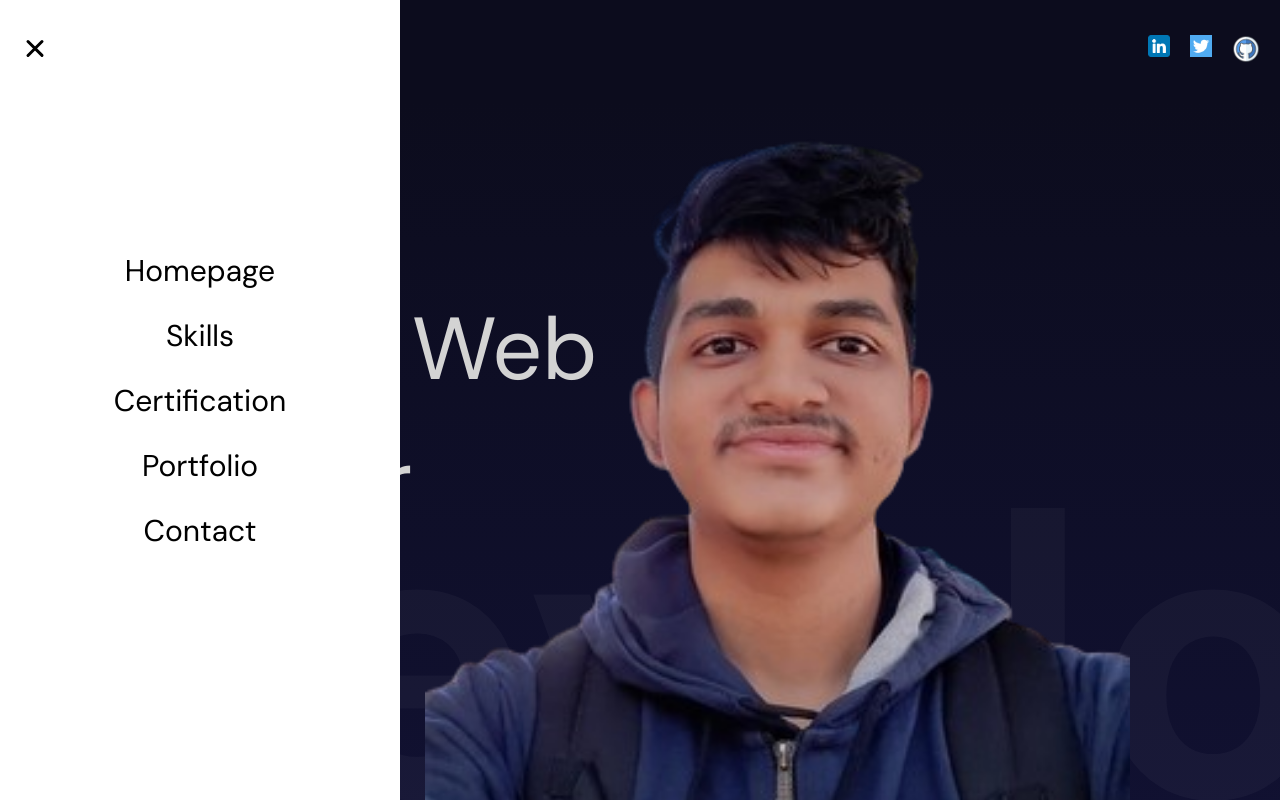
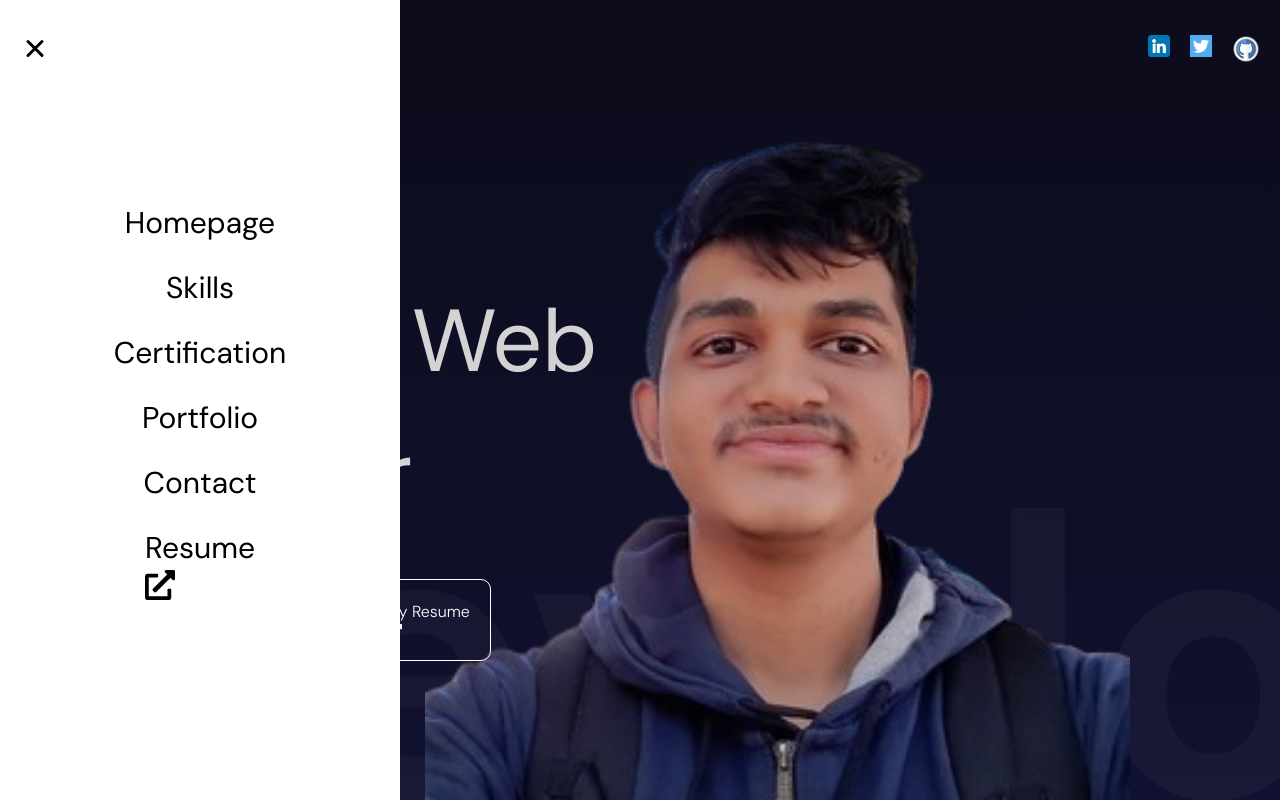
Before and after one commit to khush2808/khush-portfolio, a React (Vite) app: page / in a window 1280 px wide. Both pictures are taken after a click on the button 50 px from the left and 50 px from the top of the page. Shown: the top 800 px of the page. Built offline with nearby package versions, Linux system fonts and the light colour scheme.

Commit message:
added resume and its components

```diff
--- a/package.json
+++ b/package.json
@@ -14,6 +14,7 @@
     "framer-motion": "^11.3.31",
     "react": "18.2.0",
     "react-dom": "18.2.0",
+    "react-icons": "^5.3.0",
     "react-scroll": "^1.9.0",
     "sass": "^1.77.8",
     "tailwind": "^4.0.0"
--- a/src/App.jsx
+++ b/src/App.jsx
@@ -1,6 +1,5 @@
 import "./app.scss";
 import Navbar from "./components/navbar/Navbar";
-import Test from "./Test";
 import Hero from "./components/hero/Hero"
 import Parallax from "./components/parallax/Parallax";
 import Portfolio from "./components/portfolio/Portfolio";
--- a/src/components/hero/Hero.jsx
+++ b/src/components/hero/Hero.jsx
@@ -1,6 +1,6 @@
 import "./hero.scss";
 import { motion } from "framer-motion";
-import { Link, Element } from "react-scroll";
+import { FaExternalLinkAlt } from "react-icons/fa";
 
 const textVariants = {
   initial: {
@@ -69,6 +69,14 @@ const Hero = () => {
             </motion.button>
             </a>
 
+						<a href="https://drive.google.com/file/d/1l2jwt9Y4j8dLHvFhMI1w8_NWw2F2gQlr/view?usp=sharing" target = "_blank" rel = "noreferrer">
+            <motion.button
+              variants={textVariants}
+            >
+              My Resume <FaExternalLinkAlt />
+            </motion.button>
+            </a>
+
 
 
 
@@ -87,7 +95,7 @@ const Hero = () => {
         initial="initial"
         animate="animate"
       >
-        Web developer UI Designer
+        Web developer
       </motion.div>
       <div className="imageContainer">
         <img src="/mygoodphoto.png" alt="" />
--- a/src/components/portfolio/Portfolio.jsx
+++ b/src/components/portfolio/Portfolio.jsx
@@ -56,7 +56,7 @@ const Single = ({ item }) => {
           <motion.div className="textContainer" style={{y}}>
             <h2>{item.title}</h2>
             <p>{item.desc}</p>
-            <a href={item.link} target="_blank"><button>See Demo</button></a>
+            <a href={item.link} target="_blank" rel = "noreferrer"><button>See Demo</button></a>
           </motion.div>
         </div>
       </div>
--- a/src/components/sidebar/links/Links.jsx
+++ b/src/components/sidebar/links/Links.jsx
@@ -1,4 +1,5 @@
 import {motion} from "framer-motion"
+import { FaExternalLinkAlt } from "react-icons/fa";
 
 const variants = {
   open:{
@@ -28,13 +29,19 @@ const itemvariants = {
 
 const Links = () => {
 
-  const items = [ "Homepage" , "Skills" , "Certification" , "Portfolio" , "Contact"];
+  const items = [ "Homepage" , "Skills" , "Certification" , "Portfolio" , "Contact","Resume"];
 
 
   return (
-    <motion.div className="links" variants={variants}>{items.map(item=>(
+    <motion.div className="links" variants={variants}>{items.map((item)=>{ if(item === "Resume"){ return (
+      <motion.a href={`https://drive.google.com/file/d/1l2jwt9Y4j8dLHvFhMI1w8_NWw2F2gQlr/view?usp=drive_link`} target = "_blank" key={item} variants = {itemvariants} whileHover={{scale:1.1}} whileTap={{scale:0.95}}>{item } < FaExternalLinkAlt />
+</motion.a>
+
+    )}
+			else return (
       <motion.a href={`#${item}`} key={item} variants = {itemvariants} whileHover={{scale:1.1}} whileTap={{scale:0.95}}>{item}</motion.a>
-    ))}</motion.div>
+
+    )})}</motion.div>
   )
 }
 
```
Also changed, not shown: 1 other file (tests, documents, lock files or other folders).
